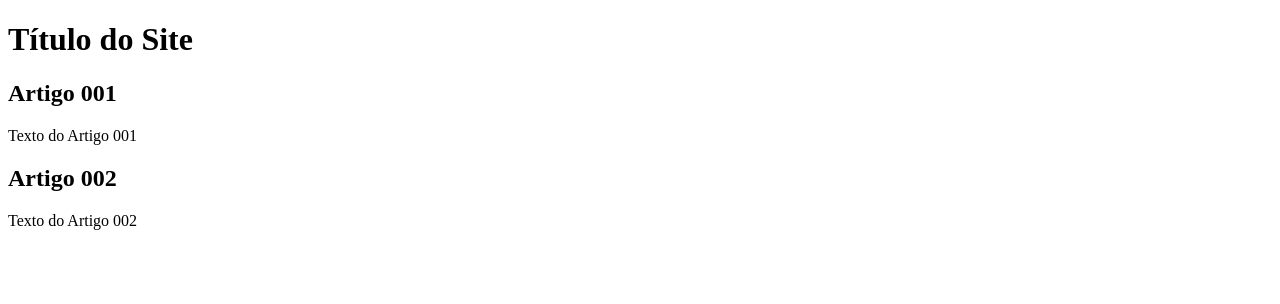
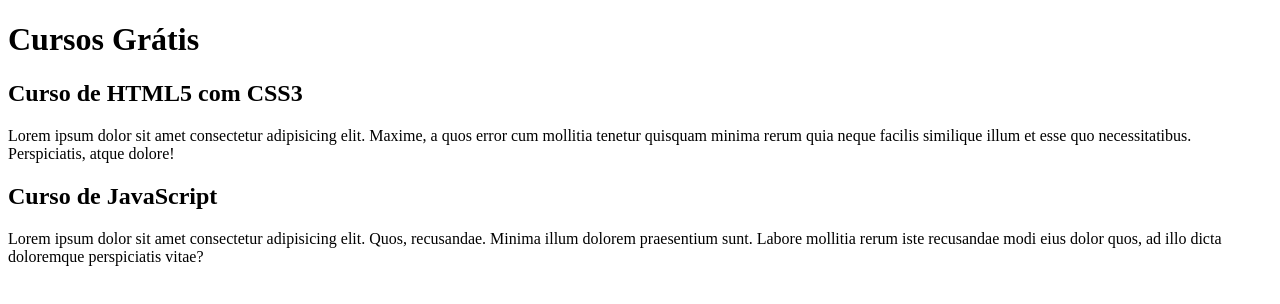
Before and after one commit to Brundes/Teste-Branch, a plain HTML site: page index.html in a window 1280 px wide. Drawn offline with Linux system fonts and the light colour scheme.

Commit message:
Atualização do 'Conteúdo'
Alteração das informações de Título e Parágrafo

```diff
--- a/index.html
+++ b/index.html
@@ -9,15 +9,15 @@
 <body>
     <main>
         <header>
-            <h1>Título do Site</h1>
+            <h1>Cursos Grátis</h1>
         </header>
         <article>
-            <h2>Artigo 001</h2>
-            <p>Texto do Artigo 001</p>
+            <h2>Curso de HTML5 com CSS3</h2>
+            <p>Lorem ipsum dolor sit amet consectetur adipisicing elit. Maxime, a quos error cum mollitia tenetur quisquam minima rerum quia neque facilis similique illum et esse quo necessitatibus. Perspiciatis, atque dolore!</p>
         </article>
         <article>
-            <h2>Artigo 002</h2>
-            <p>Texto do Artigo 002</p>
+            <h2>Curso de JavaScript</h2>
+            <p>Lorem ipsum dolor sit amet consectetur adipisicing elit. Quos, recusandae. Minima illum dolorem praesentium sunt. Labore mollitia rerum iste recusandae modi eius dolor quos, ad illo dicta doloremque perspiciatis vitae?</p>
         </article>
     </main>
 </body>
```
